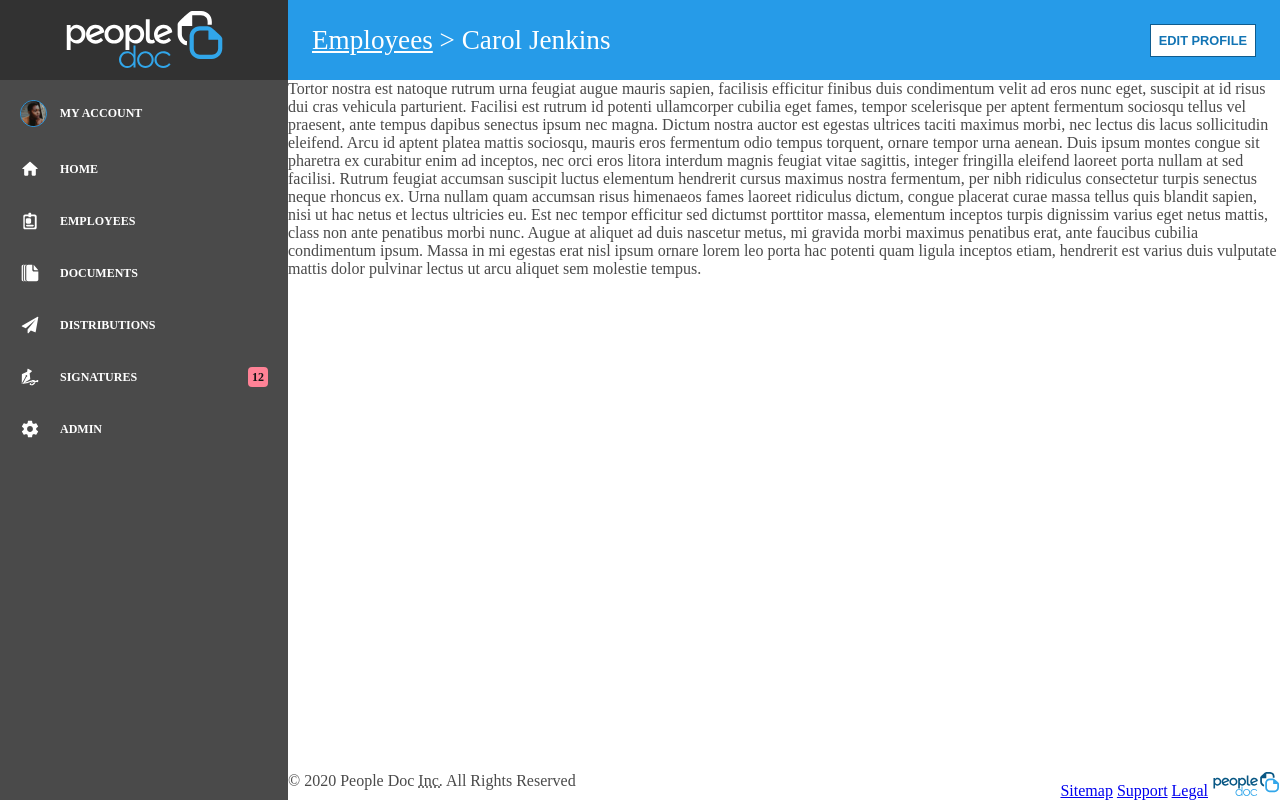
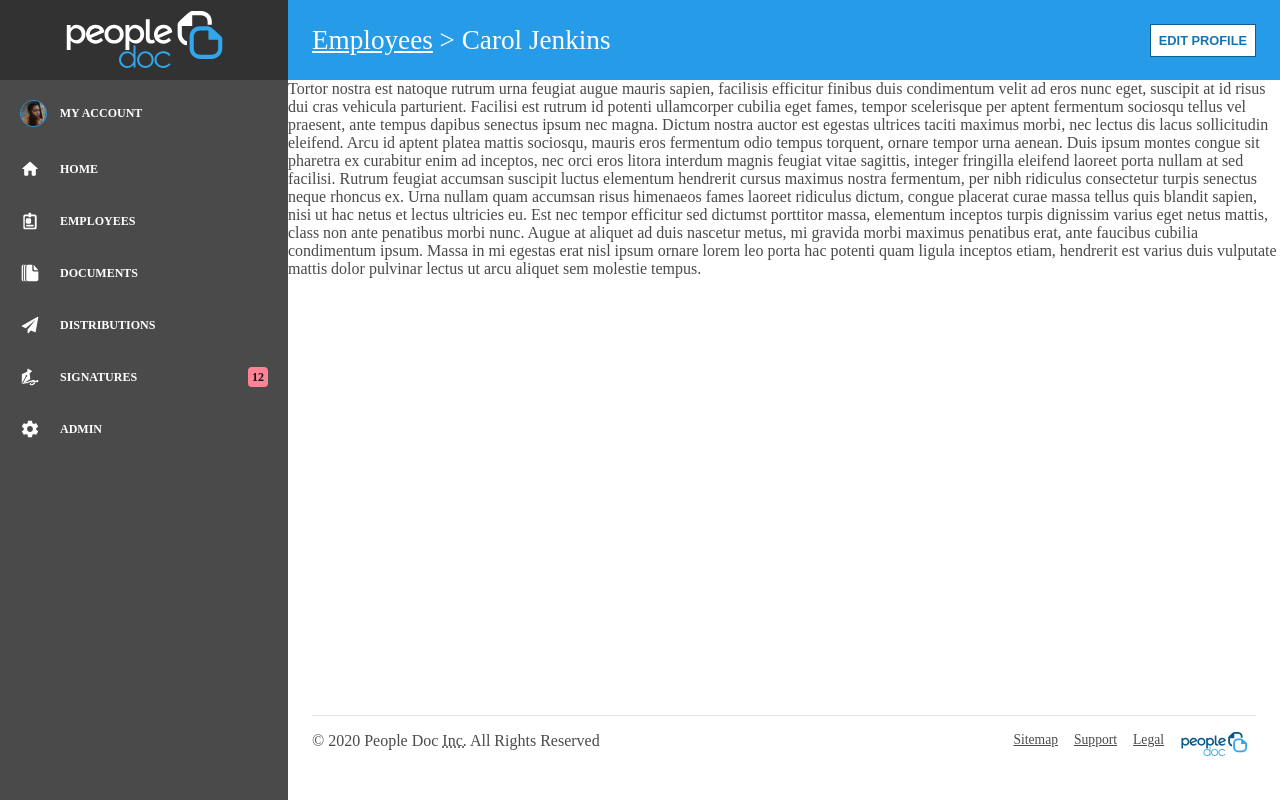
Before and after one commit to GoOz/Test-PD, a plain HTML site: page index.html in a window 1280 px wide. Drawn offline with Linux system fonts and the light colour scheme.

Commit message:
feat: Add footer styles

```diff
--- a/assets/css/styles.css
+++ b/assets/css/styles.css
@@ -19,7 +19,7 @@ x. Media Queries
   --darker-grey: #131313;
   --dark-grey: #323232;
   --medium-grey: #4A4A4A;
-  --light-grey: #F7F7F7;
+  --light-grey: #e6e6e6;
   --white: #FFF;
   --PD-blue: #31A6EA;
   --blue: #269BE8;
@@ -36,6 +36,12 @@ body {
 
 .svg-sprite {
   display: none;
+}
+
+.nobullet {
+  list-style: none;
+  padding: 0;
+  margin: 0;
 }
 
 .button {
@@ -164,10 +170,39 @@ body {
   display: flex;
   flex-direction: row;
   justify-content: space-between;
+  margin: 0 1.5rem 1.5rem;
+  padding: 1rem 0;
+  border-top: .0625rem solid var(--light-grey);
 }
 
 .footer-copy {
   text-transform: capitalize;
+}
+
+.footer-nav {
+  display: flex;
+  flex-direction: row;
+  align-items: flex-start;
+  font-size: .85rem;
+}
+
+.footer-navitem {
+  padding: 0 .5rem;
+}
+
+.footer-navitem a:link,
+.footer-navitem a:visited {
+  color: var(--medium-grey);
+}
+
+.footer-navitem a:hover,
+.footer-navitem a:focus {
+  text-decoration: none;
+  color: var(--blue);
+}
+
+.footer-navitem a:active {
+  color: var(--dark-blue);
 }
 
 /* Toolbar
@@ -228,6 +263,7 @@ body {
   .footer {
     flex-direction: column;
     align-items: center;
+    margin-bottom: 0;
   }
 
   .navigation {
--- a/index.html
+++ b/index.html
@@ -40,7 +40,7 @@
         <img src="assets/images/logo-WoB.svg" alt="People Doc" width="160" height="57">
       </header>
       <nav class="navigation">
-        <ul class="navigation-list">
+        <ul class="navigation-list nobullet">
           <li class="navigation-listitem">
             <a href="#" class="navigation-link">
               <img class="avatar" src="assets/images/user.jpg" alt="" width="20" height="20">
@@ -110,7 +110,14 @@
     </article>
       <footer class="footer">
         <div class="footer-copy">&copy; 2020 People Doc <abbr title="Incorporated">Inc.</abbr> All rights reserved</div>
-        <div class="footer-nav"><a href="#">Sitemap</a> <a href="#">Support</a> <a href="#">Legal</a> <img src="assets/images/logo-BoW.svg" alt="People Doc" width="68" height="24"></div>
+        <ul class="footer-nav nobullet">
+          <li class="footer-navitem"><a href="#">Sitemap</a></li>
+          <li class="footer-navitem"><a href="#">Support</a></li>
+          <li class="footer-navitem"><a href="#">Legal</a></li>
+          <li class="footer-navitem">
+            <a href="https://www.people-doc.fr/"><img src="assets/images/logo-BoW.svg" alt="People Doc" width="68" height="24"></a>
+          </li>
+        </ul>
       </footer>
     </div>
   </div>
```
